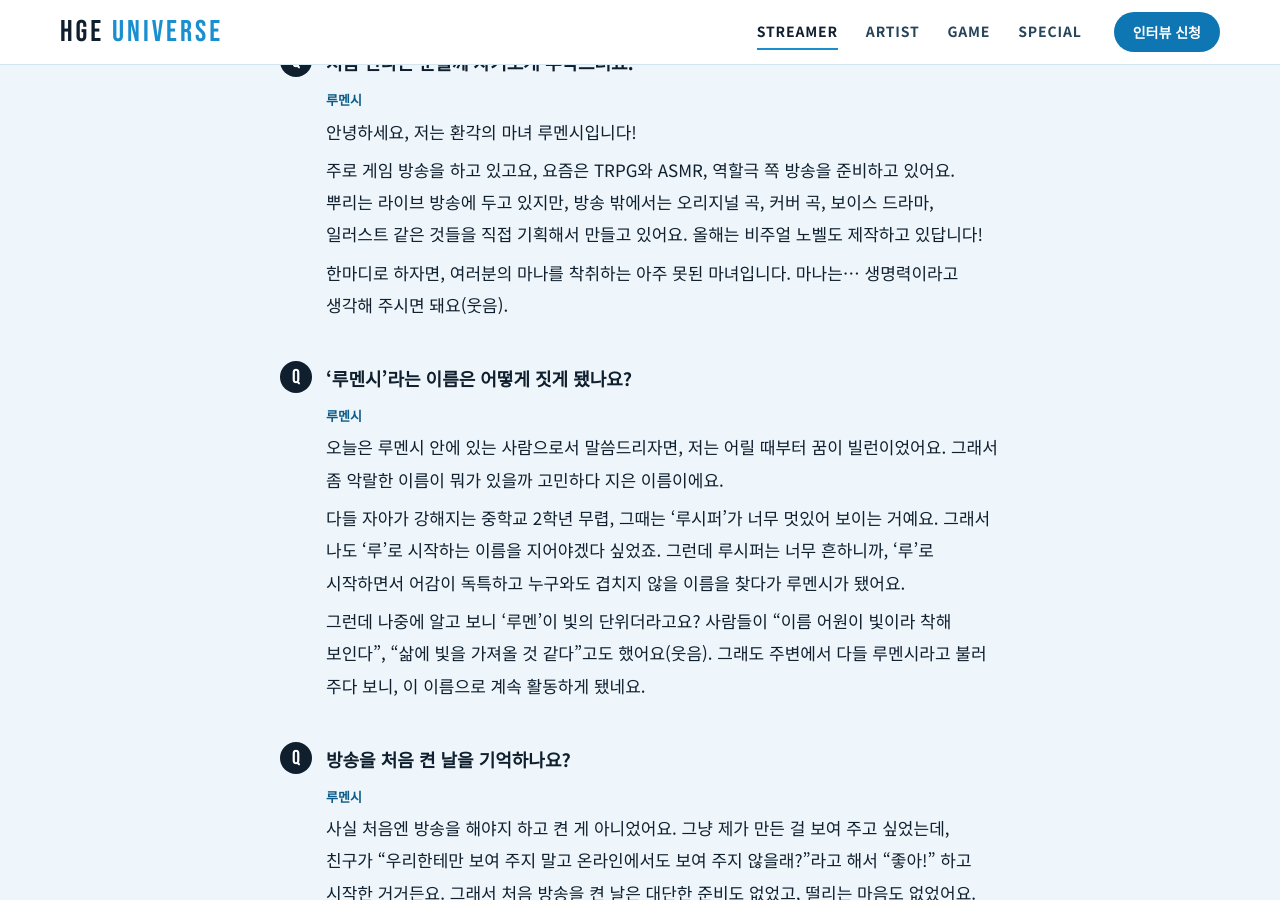
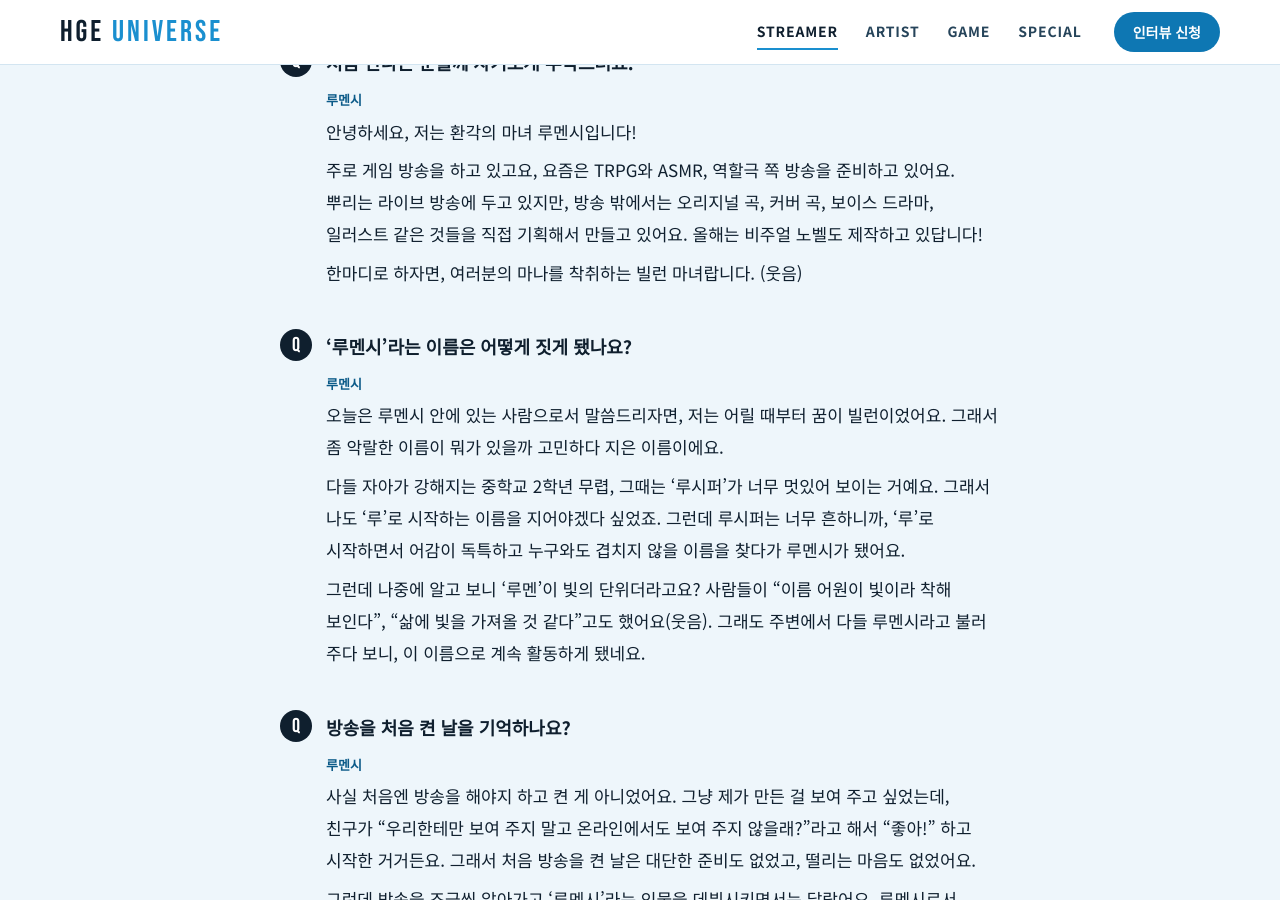
Before and after one commit to cLOfLuV/HGECreatorWeb, a Jekyll site: the page built from _interviews/rumency.md, in a window 1280 px wide and 900 px high, scrolled down 1603 px. Built offline with Jekyll 4.4.1, drawn with Linux system fonts in a browser that asks for light colours; some of the changed text lies outside the part shown.

Commit message:
Universe: 인터뷰 수정 rumency

```diff
--- a/_interviews/rumency.md
+++ b/_interviews/rumency.md
@@ -25,9 +25,9 @@ lead: |-
 game: null
 tags:
   - 버츄얼
-  - 마녀
-  - TRPG
-  - 크리에이터
+  - 역할극
+  - TRPG.ASMR
+  - 게임
   - 루멘시
 published: true
 featured: false
@@ -43,7 +43,7 @@ Q. 처음 만나는 분들께 자기소개 부탁드려요.
 
 주로 게임 방송을 하고 있고요, 요즘은 TRPG와 ASMR, 역할극 쪽 방송을 준비하고 있어요. 뿌리는 라이브 방송에 두고 있지만, 방송 밖에서는 오리지널 곡, 커버 곡, 보이스 드라마, 일러스트 같은 것들을 직접 기획해서 만들고 있어요. 올해는 비주얼 노벨도 제작하고 있답니다!
 
-한마디로 하자면, 여러분의 마나를 착취하는 아주 못된 마녀입니다. 마나는… 생명력이라고 생각해 주시면 돼요(웃음).
+한마디로 하자면, 여러분의 마나를 착취하는 빌런 마녀랍니다. (웃음)
 
 Q. '루멘시'라는 이름은 어떻게 짓게 됐나요?
 
```
